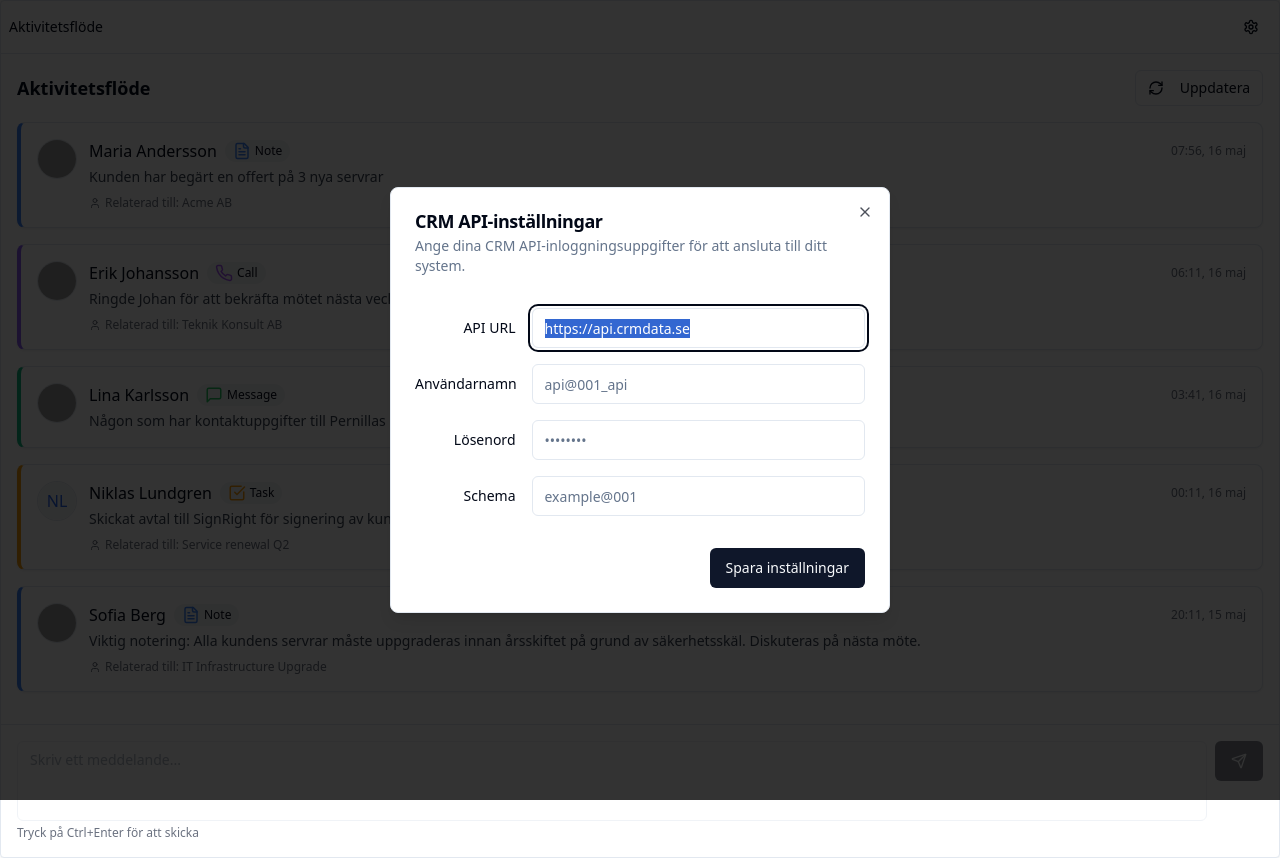
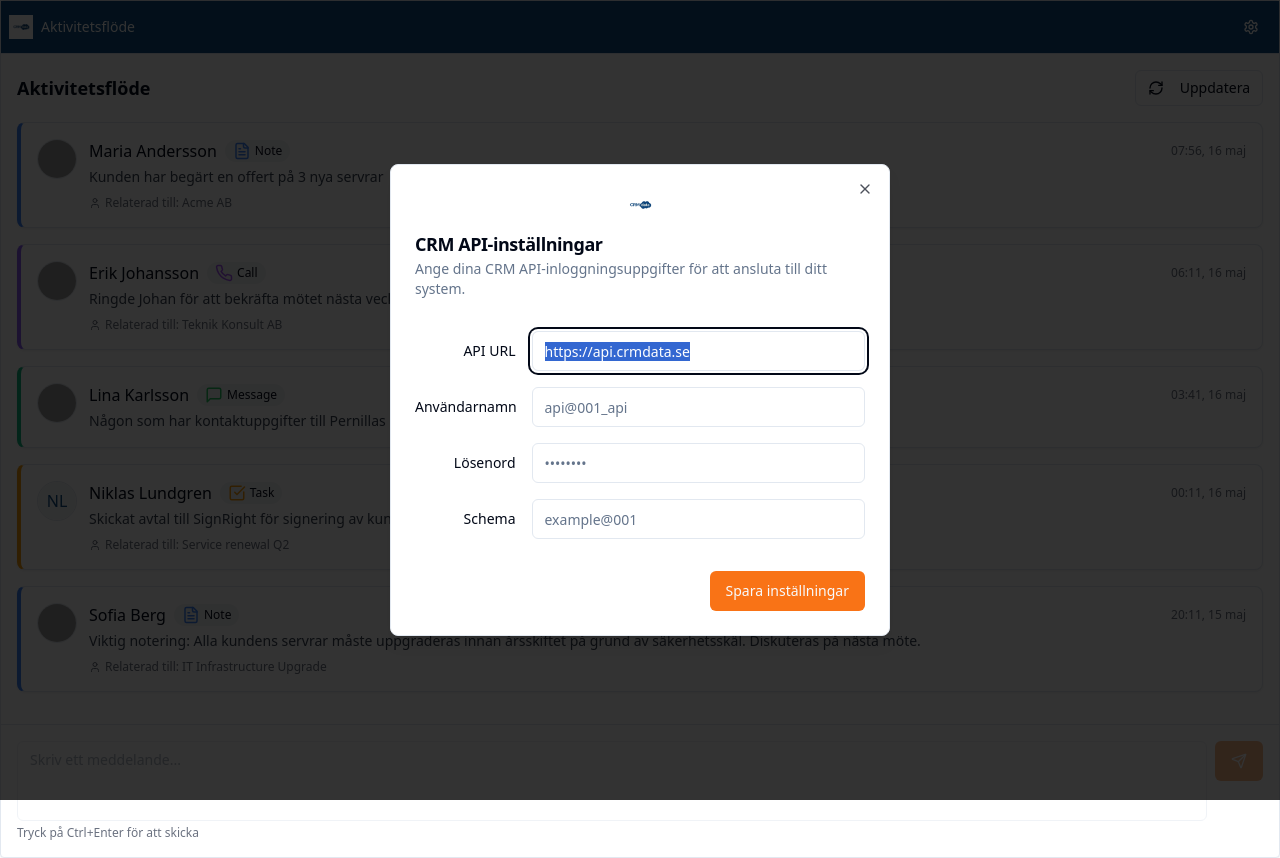
Before and after one commit to axebac01/aktivitet, a React (Vite) app: page /embed in a window 1280 px wide. Built offline with nearby package versions, Linux system fonts and the light colour scheme; grey boxes are pictures that could not be loaded.

Commit message:
Refactor: Apply branding colors and logo
Update the application's color scheme to match the brand's colors, including an orange highlight for buttons.

```diff
--- a/src/components/ApiSetupModal.tsx
+++ b/src/components/ApiSetupModal.tsx
@@ -95,6 +95,13 @@ export const ApiSetupModal: React.FC<ApiSetupModalProps> = ({
     <Dialog open={open} onOpenChange={onOpenChange}>
       <DialogContent className="sm:max-w-[500px]">
         <DialogHeader>
+          <div className="flex items-center gap-2 justify-center mb-2">
+            <img
+              src="/lovable-uploads/9a9a0b86-ed92-4cd5-b26f-58b6d9dcb5a1.png"
+              alt="CRMdata Logo"
+              className="h-8"
+            />
+          </div>
           <DialogTitle>CRM API-inställningar</DialogTitle>
           <DialogDescription>
             Ange dina CRM API-inloggningsuppgifter för att ansluta till ditt system.
@@ -152,7 +159,12 @@ export const ApiSetupModal: React.FC<ApiSetupModalProps> = ({
           </div>
         </div>
         <DialogFooter>
-          <Button type="submit" onClick={handleSave} disabled={isValidating}>
+          <Button
+            type="submit"
+            onClick={handleSave}
+            disabled={isValidating}
+            className="bg-crm-orange hover:bg-crm-orange/90"
+          >
             {isValidating ? "Validerar..." : "Spara inställningar"}
           </Button>
         </DialogFooter>
--- a/src/components/MessageInput.tsx
+++ b/src/components/MessageInput.tsx
@@ -71,6 +71,7 @@ export const MessageInput: React.FC<MessageInputProps> = ({
         <Button
           onClick={handleSend}
           disabled={disabled || sending || !message.trim()}
+          className="bg-crm-orange hover:bg-crm-orange/90 text-white"
         >
           <Send size={16} />
           <span className="sr-only">Skicka</span>
--- a/src/index.css
+++ b/src/index.css
@@ -1,3 +1,4 @@
+
 @tailwind base;
 @tailwind components;
 @tailwind utilities;
@@ -13,7 +14,7 @@
     --popover: 0 0% 100%;
     --popover-foreground: 222.2 84% 4.9%;
 
-    --primary: 222.2 47.4% 11.2%;
+    --primary: 210 100% 28%; /* CRMdata blue */
     --primary-foreground: 210 40% 98%;
 
     --secondary: 210 40% 96.1%;
@@ -81,7 +82,7 @@
     --ring: 212.7 26.8% 83.9%;
     --sidebar-background: 240 5.9% 10%;
     --sidebar-foreground: 240 4.8% 95.9%;
-    --sidebar-primary: 224.3 76.3% 48%;
+    --sidebar-primary: 210 100% 28%;
     --sidebar-primary-foreground: 0 0% 100%;
     --sidebar-accent: 240 3.7% 15.9%;
     --sidebar-accent-foreground: 240 4.8% 95.9%;
--- a/src/pages/Embed.tsx
+++ b/src/pages/Embed.tsx
@@ -18,12 +18,20 @@ const Embed = () => {
 
   return (
     <div className="h-full flex flex-col bg-white border rounded shadow-sm">
-      <div className="p-2 flex justify-between items-center border-b">
-        <h2 className="text-sm font-medium">Aktivitetsflöde</h2>
+      <div className="p-2 flex justify-between items-center border-b bg-crm-blue text-white">
+        <div className="flex items-center gap-2">
+          <img
+            src="/lovable-uploads/9a9a0b86-ed92-4cd5-b26f-58b6d9dcb5a1.png"
+            alt="CRMdata Logo"
+            className="h-6"
+          />
+          <h2 className="text-sm font-medium">Aktivitetsflöde</h2>
+        </div>
         <Button
           variant="ghost"
           size="sm"
           onClick={() => setIsSettingsOpen(true)}
+          className="text-white hover:bg-crm-navy"
         >
           <Settings className="h-4 w-4" />
         </Button>
--- a/tailwind.config.ts
+++ b/tailwind.config.ts
@@ -64,8 +64,10 @@ export default {
 					ring: 'hsl(var(--sidebar-ring))'
 				},
 				crm: {
-					blue: '#2563eb',
-					lightBlue: '#60a5fa',
+					blue: '#0F4C81', // Dark blue from CRMdata logo
+					lightBlue: '#3A75C4',
+					navy: '#0A3A63',
+					orange: '#F97316', // Orange for highlighted buttons
 					gray: '#f3f4f6',
 					darkGray: '#4b5563',
 				},
```
Also changed, not shown: public/lovable-uploads/9a9a0b86-ed92-4cd5-b26f-58b6d9dcb5a1.png (added).
